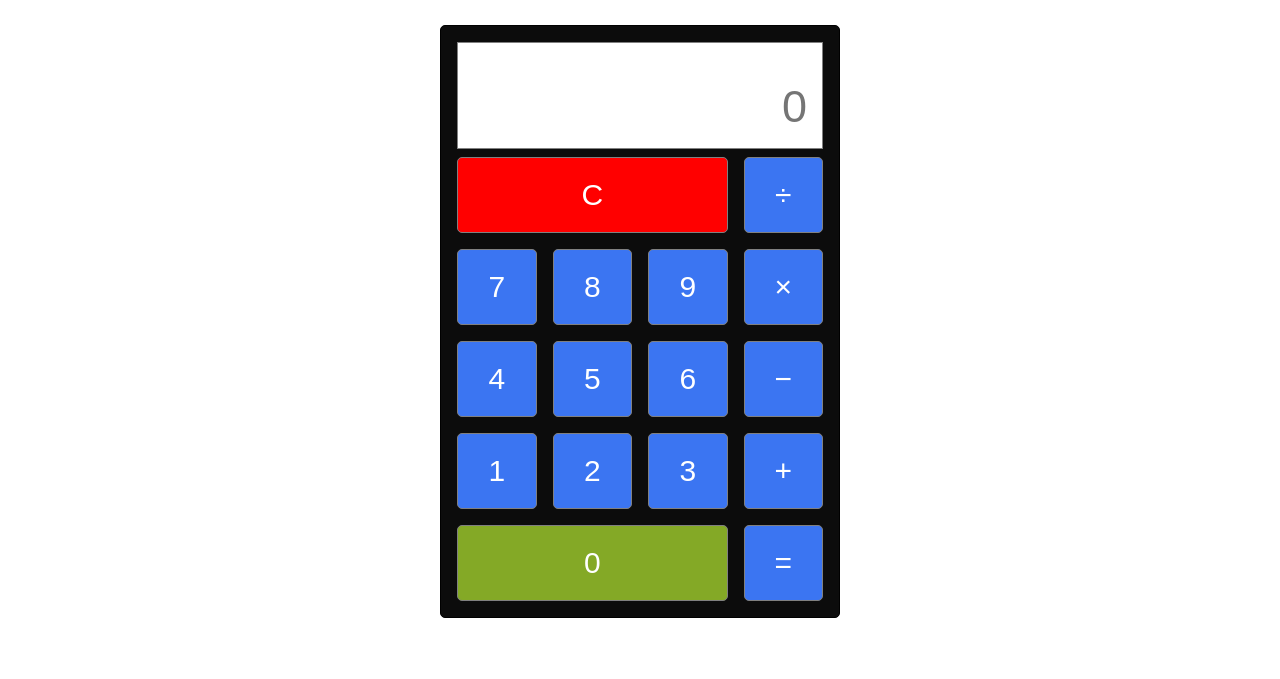
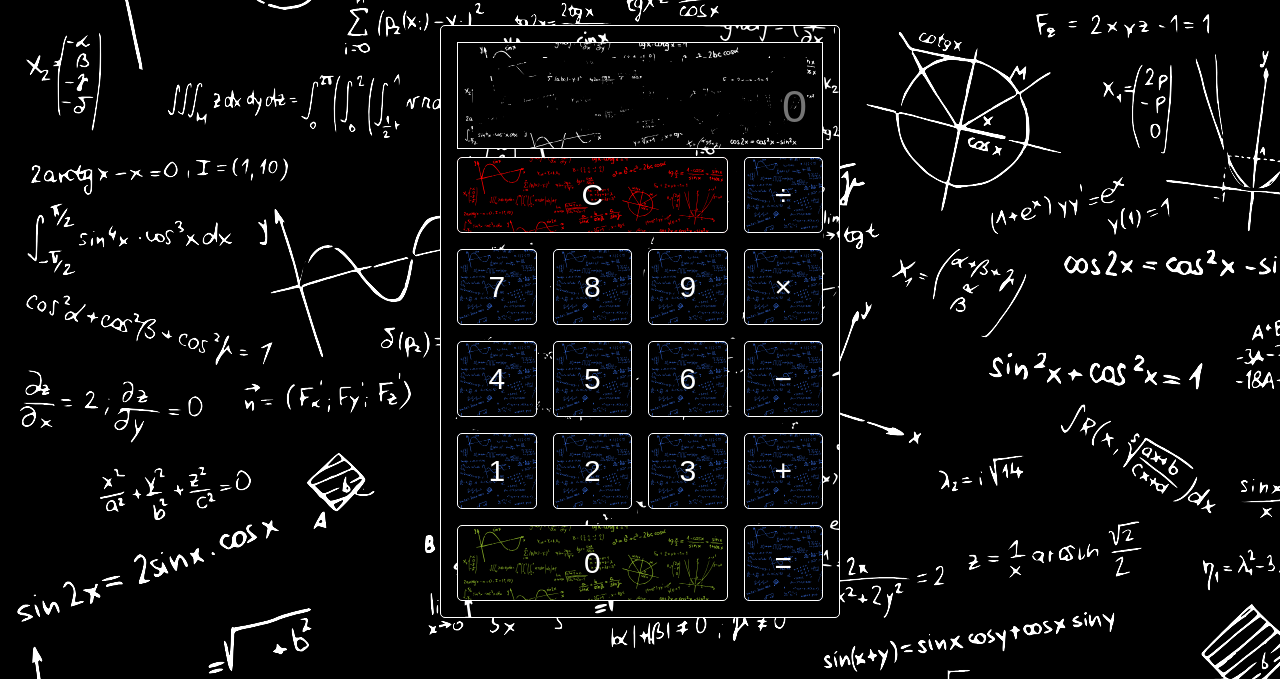
Before and after one commit to AL-Williams001/Calculator-App2, a plain HTML site: page index.html in a window 1280 px wide. Shown: the part 121-800 px from the top of the page. Drawn offline with Linux system fonts and the light colour scheme.

Commit message:
added background image

```diff
--- a/styles.css
+++ b/styles.css
@@ -1,18 +1,26 @@
 * {
+  background: url("images/wallpaperflare.com_wallpaper.svg");
   margin: 0;
   padding: 0;
   box-sizing: border-box;
   font-family: Arial, Helvetica, sans-serif;
+  background-size: cover;
 }
 
 #root {
-  background-color: white;
-  height: 100dvh;
+  width: 100dvw;
+  height: 100vh;
   display: flex;
   flex-direction: column;
   justify-content: center;
   align-items: center;
   padding: 1em;
+}
+
+img {
+  width: 100%;
+  height: 100%;
+  object-fit: cover;
 }
 
 h1 {
@@ -21,10 +29,10 @@ h1 {
 }
 
 .main {
-  border: 1px solid black;
+  border: 1px solid white;
   padding: 1em;
   border-radius: 5px;
-  background-color: #0c0c0c;
+  background-color: white;
   width: 100%;
 }
 
@@ -41,26 +49,30 @@ h1 {
 }
 
 .display {
-  border: 1px solid gray;
+  border: 1px solid white;
   margin-bottom: 0.5em;
   padding: 15px;
   background-color: white;
   display: flex;
   flex-direction: column;
+  color: white;
 }
 
 .display input {
   text-align: right;
   border: none;
+  color: white;
 }
 
 .small-display {
   font-size: 16px;
   margin-bottom: 5px;
+  color: white;
 }
 
 .large-display {
   font-size: 45px;
+  color: white;
 }
 
 .inputs {
@@ -71,7 +83,7 @@ h1 {
 
 .inputs button {
   font-size: 30px;
-  border: 1px solid gray;
+  border: 1px solid white;
   padding: 20px;
   background-color: #3b75f2;
   color: white;
```
Also changed, not shown: images/wallpaperflare.com_wallpaper.svg (added).
